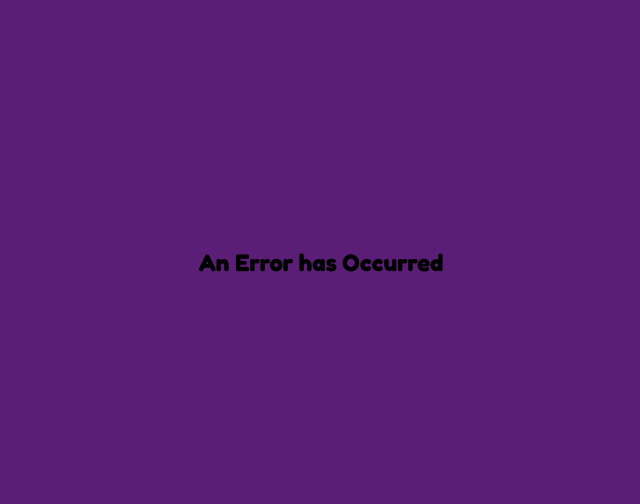
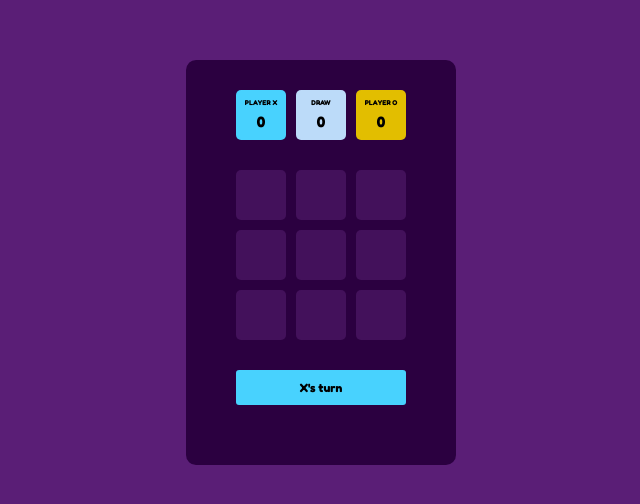
Before and after one commit to tlhalesebaeng/AI-Powered-Tic-Tac-Toe, a React (Vite) app in the folder frontend/: page /type/ai/game in a window 1280 px wide. Shown: the part 138-642 px from the top of the page, without its empty margins (319-959 px from the left). Built offline with nearby package versions, Linux system fonts and the light colour scheme; no server answers.

Commit message:
AI Implementation

```diff
--- a/frontend/package.json
+++ b/frontend/package.json
@@ -15,7 +15,8 @@
         "react": "^18.3.1",
         "react-dom": "^18.3.1",
         "react-router-dom": "^7.1.1",
-        "socket.io-client": "^4.8.1"
+        "socket.io-client": "^4.8.1",
+        "tic-tac-toe-minimax": "^1.0.8"
     },
     "devDependencies": {
         "@eslint/js": "^9.17.0",
--- a/frontend/src/App.jsx
+++ b/frontend/src/App.jsx
@@ -34,7 +34,7 @@ const router = createBrowserRouter([
                 element: <CreateSession />,
             },
             {
-                path: '/type/ai',
+                path: '/type/ai/game',
                 element: <GamePage />,
             },
         ],
--- a/frontend/src/components/GameBoard.jsx
+++ b/frontend/src/components/GameBoard.jsx
@@ -11,7 +11,7 @@ export default function GameBoard({ onSelectSquare, board, disableButton }) {
                 <li key={rowIndex}>
                     <ul className="board-rows">
                         {row.map((playerSymbol, colIndex) => {
-                            let disableButtonCheck;
+                            let disableButtonCheck = disableButton;
                             if (gameType === 'online multiplayer') {
                                 if (disableButton) {
                                     disableButtonCheck = true;
--- a/frontend/src/main.jsx
+++ b/frontend/src/main.jsx
@@ -3,8 +3,4 @@ import { createRoot } from 'react-dom/client';
 import './index.css';
 import App from './App.jsx';
 
-createRoot(document.getElementById('root')).render(
-    <StrictMode>
-        <App />
-    </StrictMode>
-);
+createRoot(document.getElementById('root')).render(<App />);
--- a/frontend/src/pages/GamePage.jsx
+++ b/frontend/src/pages/GamePage.jsx
@@ -1,5 +1,6 @@
 import { useContext, useEffect, useRef, useState } from 'react';
 import { useNavigate, useParams } from 'react-router-dom';
+import Minimax from 'tic-tac-toe-minimax';
 import './GamePage.css';
 import GameBoard from '../components/GameBoard';
 import History from '../components/History';
@@ -32,6 +33,9 @@ export default function GamePage() {
     const { roomId } = useParams();
     const { gameType } = useContext(GameContext);
     const { details } = useContext(DetailsContext);
+    const [disableButton, setDisableButton] = useState(
+        details.userSymbol !== turn.currentTurn
+    );
 
     useEffect(() => {
         socket.on('receive_move', (data) => {
@@ -58,7 +62,6 @@ export default function GamePage() {
     }, [socket]);
 
     const { currentTurn, history } = turn;
-    const disableButton = details.userSymbol !== currentTurn;
 
     let winner = deriveWinner(GAME_BOARD);
     let draw = hasDraw(GAME_BOARD);
@@ -76,12 +79,12 @@ export default function GamePage() {
 
     function handleCurrentTurn(rowIndex, colIndex) {
         setTurn((prevState) => {
-            const newTurn =
+            let newTurn =
                 prevState.currentTurn === 'player-x' ? 'player-o' : 'player-x';
             const symbol = prevState.currentTurn === 'player-x' ? 'X' : 'O';
             GAME_BOARD[rowIndex][colIndex] = symbol;
             const move = { row: rowIndex, col: colIndex, symbol };
-            const newMoves = [...prevState.moves, move];
+            let newMoves = [...prevState.moves, move];
 
             if (gameType === 'online multiplayer') {
                 socket.emit('make_move', {
@@ -90,6 +93,35 @@ export default function GamePage() {
                     symbol,
                     room: roomId.toLowerCase(),
                 });
+            }
+
+            if (
+                gameType === 'single player' &&
+                newTurn === details.opponentSymbol
+            ) {
+                setDisableButton(true);
+                const board = GAME_BOARD.flat();
+                for (let i = 0; i < board.length; i++) {
+                    if (!board[i]) {
+                        board[i] = i;
+                    }
+                }
+                const aiSymbol = symbol === 'X' ? 'O' : 'X';
+                const symbols = {
+                    huPlayer: symbol,
+                    aiPlayer: aiSymbol,
+                };
+
+                const nextMove = Minimax.ComputerMove(board, symbols, 'Hard');
+
+                const r = Math.floor(nextMove / 3);
+                const c = nextMove % 3;
+
+                if (nextMove !== undefined) {
+                    GAME_BOARD[r][c] = aiSymbol;
+                }
+
+                newTurn = 'player-x';
             }
 
             return { ...prevState, moves: newMoves, currentTurn: newTurn };
--- a/frontend/src/pages/TypesSelection.jsx
+++ b/frontend/src/pages/TypesSelection.jsx
@@ -9,7 +9,7 @@ import { DetailsContext } from '../store/details-context.jsx';
 export default function TypesSelection() {
     const navigate = useNavigate();
     const { setGameType } = useContext(GameContext);
-    const { details, addUser } = useContext(DetailsContext);
+    const { details, addUser, addOpponent } = useContext(DetailsContext);
 
     function handleGameType(gameType) {
         setGameType(gameType);
@@ -18,7 +18,10 @@ export default function TypesSelection() {
         } else if (gameType === 'player to player') {
             navigate('/game');
         } else if (gameType === 'single player') {
-            navigate('/type/ai');
+            const aiSymbol =
+                details.userSymbol === 'player-x' ? 'player-o' : 'player-x';
+            addOpponent('AI', aiSymbol);
+            navigate('/type/ai/game');
         }
     }
 
```
Also changed, not shown: 1 other file (tests, documents, lock files or other folders).
